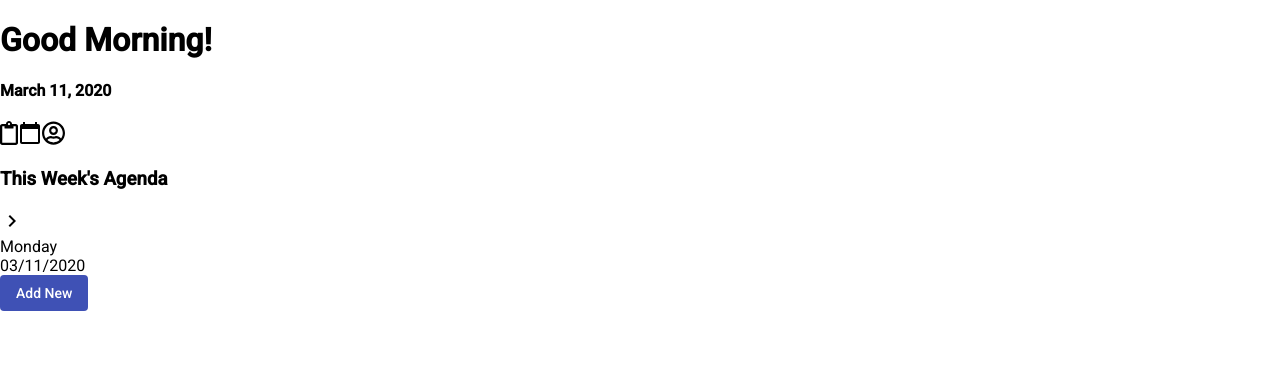
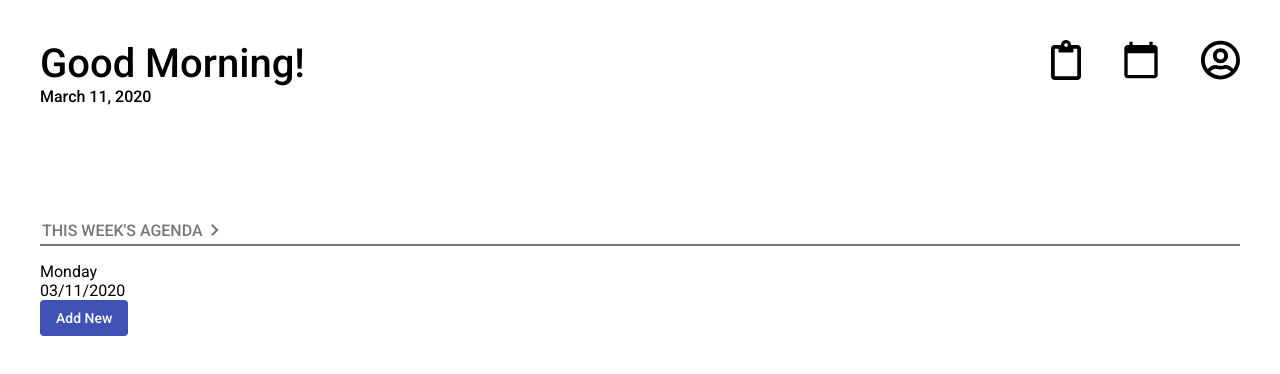
Before and after one commit to Shaurya-Sarma/schoolie-gui, an Angular app: page /home in a window 1280 px wide. Shown: the top 374 px of the page. Built offline with nearby package versions, Linux system fonts and the light colour scheme.

Commit message:
Home Layout Intialized

```diff
--- a/src/app/home/home.component.html
+++ b/src/app/home/home.component.html
@@ -8,16 +8,15 @@
     <img class="home-page__icon" src="..\..\assets\images\calendar.svg " />
     <img class="home-page__icon" src="..\..\assets\images\profile.svg " />
   </div>
-  <div class="home-page__heading">
-    <h3 class="home-page__heading-title">This Week's Agenda</h3>
+  <p class="home-page__heading">
+    This Week's Agenda
     <mat-icon class="home-page__arrow">keyboard_arrow_right</mat-icon>
-    <div class="home-page__line"></div>
-  </div>
+  </p>
   <div class="home-page__week">
     <div class="home-page__day">
       <div class="home-page__info">
         <div class="home-page__day-of-week">Monday</div>
-        <div class="home-page__date">03/11/2020</div>
+        <div class="home-page__info-date">03/11/2020</div>
       </div>
       <div class="home-page__tasks"></div>
       <button mat-flat-button color="primary" class="home-page__btn">
--- a/src/app/home/home.component.scss
+++ b/src/app/home/home.component.scss
@@ -1,5 +1,45 @@
 .home-page {
+  &__home-container {
+    margin: 0 40px;
+  }
+  &__header {
+    margin: 40px 0;
+  }
+  &__title {
+    font-size: 2.5rem;
+    margin: 0;
+    font-weight: 500;
+  }
+  &__date {
+    margin: 0;
+    font-weight: 500;
+  }
+  &__navbar {
+    display: flex;
+    position: absolute;
+    flex-direction: row;
+    top: 0;
+    right: 0;
+    margin: 40px;
+  }
+  &__heading {
+    text-transform: uppercase;
+    color: #777777;
+    font-weight: 550;
+    display: flex;
+    align-items: center;
+    margin-top: 110px;
+    padding: 2px;
+    font-size: 1rem;
+    border-bottom: 2px solid #777777;
+  }
+
   &__icon {
-    height: 24px;
+    height: 40px;
+    margin-left: 40px;
+    transition: ease-in 0.5s;
+    &:hover {
+      color: #2f80ed; //! Won't work since icons are svg | need to change using material or fontawesome
+    }
   }
 }
--- a/src/app/home/task.ts
+++ b/src/app/home/task.ts
@@ -2,4 +2,5 @@ export class Task {
   name: "";
   subject: "";
   completed: false;
+  date: Date;
 }
```
